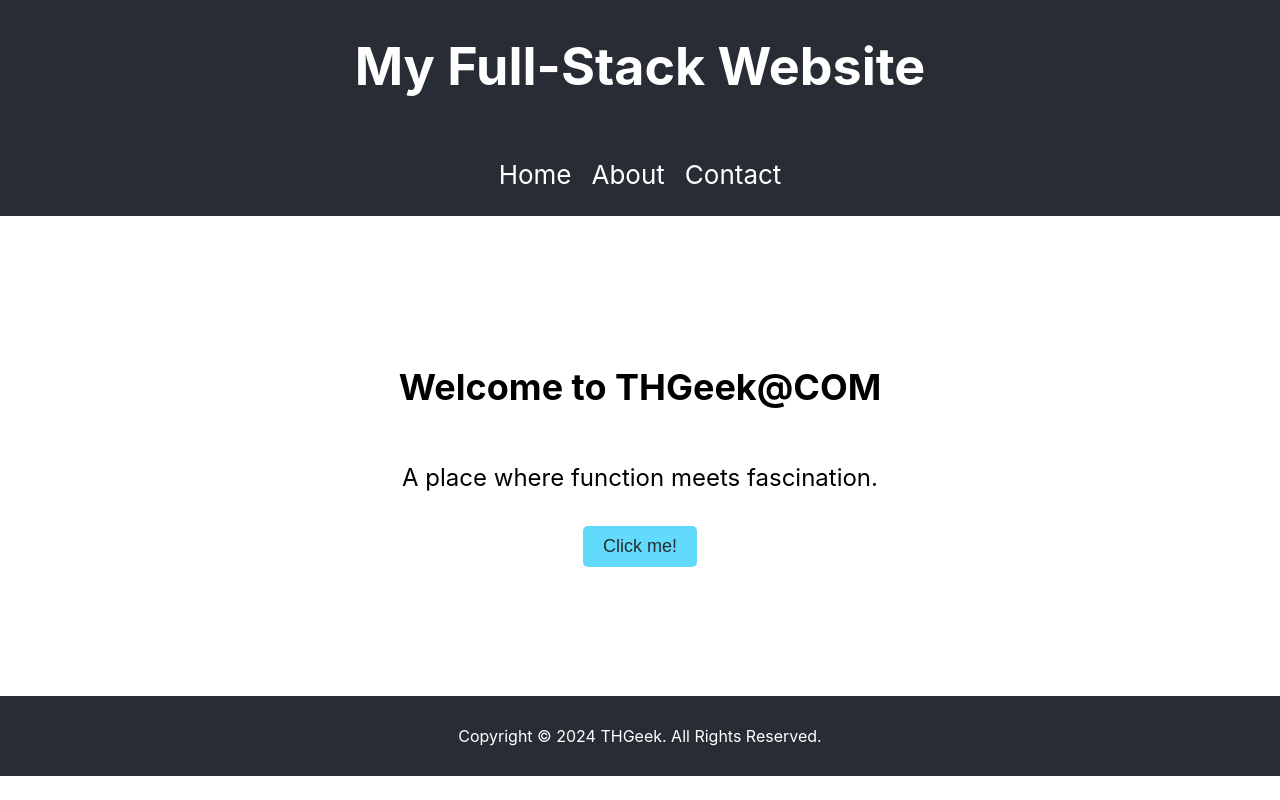
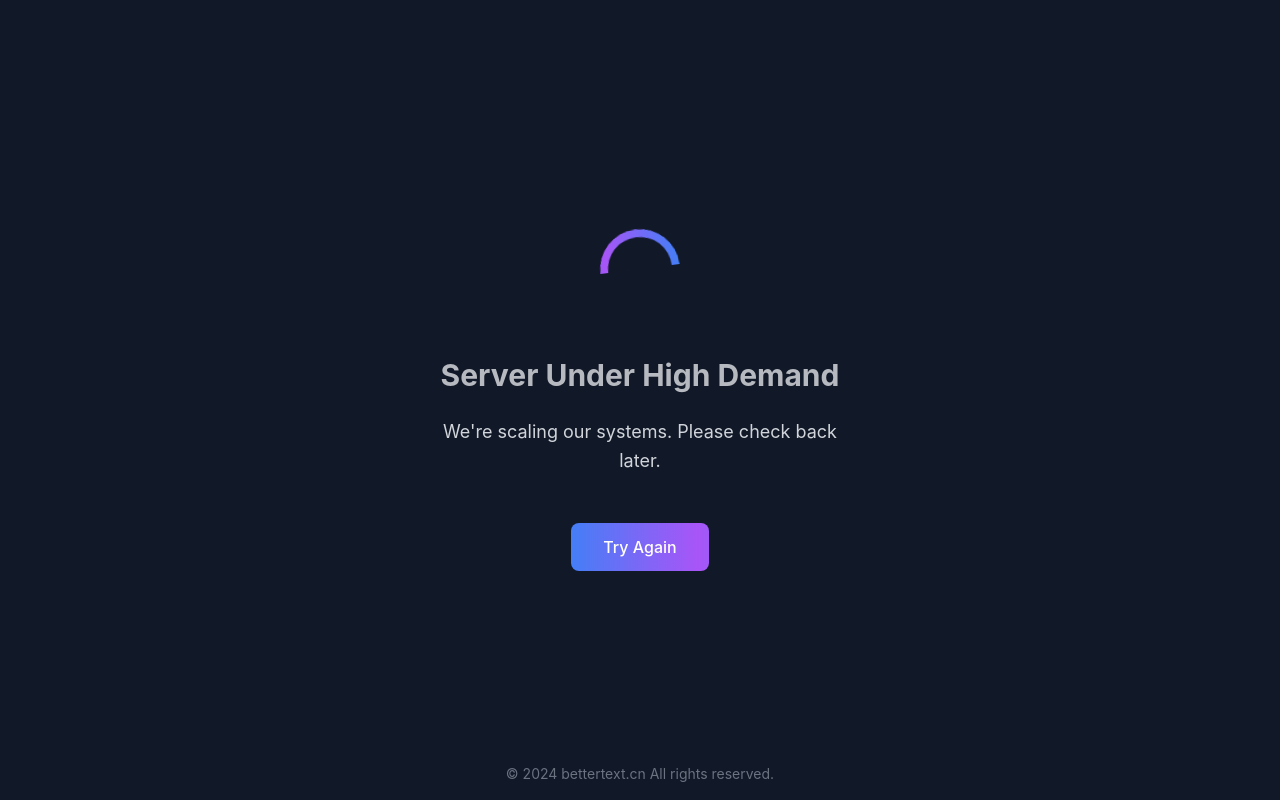
Before and after one commit to thgeek24/thgeek-web, a React (Create React App) app: page / in a window 1280 px wide. Built offline with nearby package versions, Linux system fonts and the light colour scheme.

Commit message:
feat: change home page to server busy page

```diff
--- a/src/App.css
+++ b/src/App.css
@@ -62,3 +62,31 @@
 .App-button:hover {
   background-color: #21a1c1;
 }
+
+@tailwind base;
+@tailwind components;
+@tailwind utilities;
+
+@keyframes gradient {
+  0% { background-position: 0% 50%; }
+  50% { background-position: 100% 50%; }
+  100% { background-position: 0% 50%; }
+}
+
+@keyframes spin {
+  from {
+    transform: rotate(0deg);
+  }
+  to {
+    transform: rotate(360deg);
+  }
+}
+
+.animate-gradient {
+  animation: gradient 3s ease infinite;
+  background-size: 200% 200%;
+}
+
+.bg-size-200 {
+  background-size: 200% 200%;
+}
--- a/src/App.js
+++ b/src/App.js
@@ -1,23 +1,12 @@
 import React from 'react';
 import './App.css';
-import Header from './components/Header';
-import Footer from './components/Footer';
-import Button from './components/Button';
+import ServerBusyPage from "./components/pages/ServerBusyPage";
+
 
 function App() {
-    const handleClick = () => {
-        alert('Button clicked!');
-    };
-
     return (
-        <div className="App">
-            <Header/>
-            <main className="App-main">
-                <h2>Welcome to THGeek@COM</h2>
-                <p>A place where function meets fascination.</p>
-                <Button text="Click me!" onClick={handleClick}/>
-            </main>
-            <Footer/>
+        <div>
+            <ServerBusyPage/>
         </div>
     );
 }
--- /dev/null
+++ b/src/components/pages/ServerBusyPage.jsx
@@ -0,0 +1,90 @@
+import React from 'react';
+
+const ServerBusyPage = () => {
+    const handleRefresh = () => {
+        window.location.reload();
+    };
+
+    return (
+        <div className="min-h-screen bg-gray-900 flex flex-col items-center justify-center p-4 relative">
+            <div className="max-w-md w-full space-y-12 text-center">
+                {/* Dynamic gradient spinning ring */}
+                <div className="flex justify-center">
+                    <div
+                        className="w-20 h-20 rounded-full animate-spin"
+                        style={{
+                            background: 'linear-gradient(to right, #3B82F6, #A855F7, #3B82F6)',
+                            maskImage: 'linear-gradient(transparent 50%, black 50%)',
+                            WebkitMaskImage: 'linear-gradient(transparent 50%, black 50%)',
+                            padding: '8px',
+                            backgroundSize: '200% 100%',
+                            animation: 'spin 1s linear infinite, gradient 3s ease infinite'
+                        }}
+                    >
+                        <div className="w-full h-full rounded-full bg-gray-900"/>
+                    </div>
+                </div>
+
+                {/* Main message */}
+                <div className="space-y-6">
+                    <h1 className="text-3xl font-bold text-gray-100 animate-pulse">
+                        Server Under High Demand
+                    </h1>
+
+                    <p className="text-lg text-gray-300 leading-relaxed px-4">
+                        We're scaling our systems. Please check back later.
+                    </p>
+                </div>
+
+                {/* Try again button with gradient animation */}
+                <button
+                    onClick={handleRefresh}
+                    className="mt-8 px-8 py-3 rounded-lg text-white font-medium
+                   bg-gradient-to-r from-blue-500 via-purple-500 to-blue-500
+                   bg-size-200 animate-gradient
+                   transform transition-all duration-200
+                   hover:scale-105 hover:shadow-lg hover:shadow-purple-500/20
+                   cursor-pointer active:scale-95"
+                >
+                    Try Again
+                </button>
+            </div>
+
+            {/* Copyright notice */}
+            <div className="absolute bottom-4 text-gray-500 text-sm">
+                © {new Date().getFullYear()} bettertext.cn All rights reserved.
+            </div>
+        </div>
+    );
+};
+
+// Add custom animation to the global styles
+const style = document.createElement('style');
+style.textContent = `
+  @keyframes gradient {
+    0% { background-position: 0% 50%; }
+    50% { background-position: 100% 50%; }
+    100% { background-position: 0% 50%; }
+  }
+
+  @keyframes spin {
+    from {
+      transform: rotate(0deg);
+    }
+    to {
+      transform: rotate(360deg);
+    }
+  }
+
+  .animate-gradient {
+    animation: gradient 3s ease infinite;
+    background-size: 200% 200%;
+  }
+
+  .bg-size-200 {
+    background-size: 200% 200%;
+  }
+`;
+document.head.appendChild(style);
+
+export default ServerBusyPage;
--- a/tailwind.config.js
+++ b/tailwind.config.js
@@ -1,8 +1,16 @@
 /** @type {import('tailwindcss').Config} */
 module.exports = {
-  content: [],
-  theme: {
-    extend: {},
-  },
-  plugins: [],
+    content: [
+        "./src/**/*.{js,jsx,ts,tsx}",
+        "./public/index.html"
+    ],
+    theme: {
+        extend: {
+            animation: {
+                'spin': 'spin 1s linear infinite',
+                'gradient': 'gradient 3s ease infinite',
+            },
+        },
+    },
+    plugins: [],
 }
```
